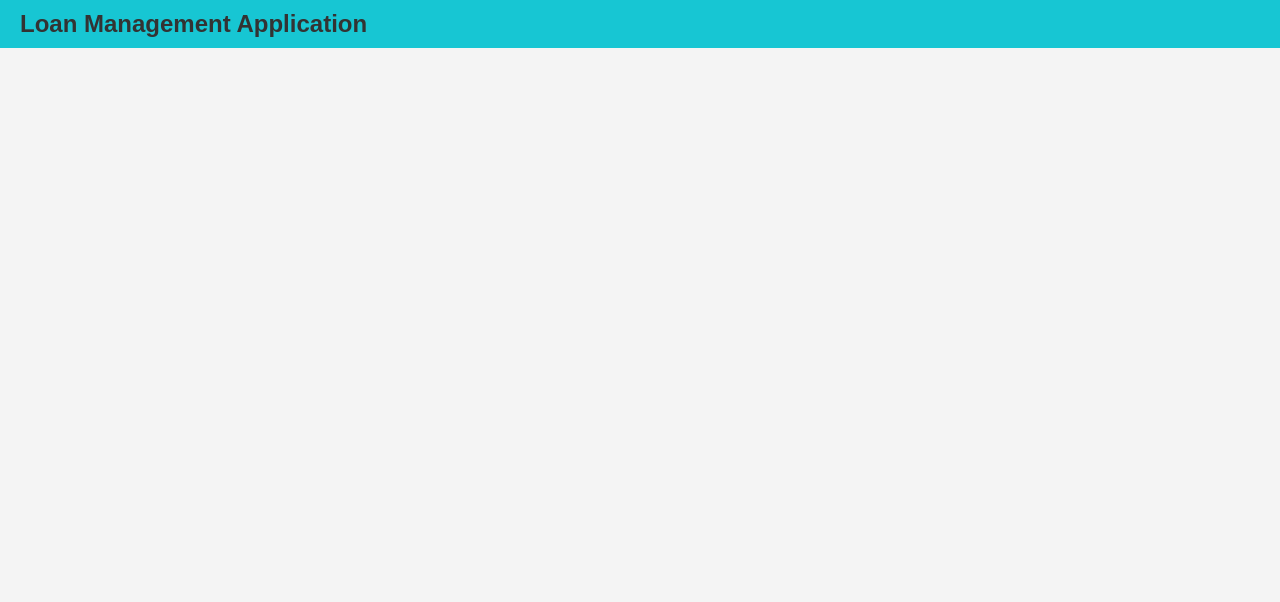
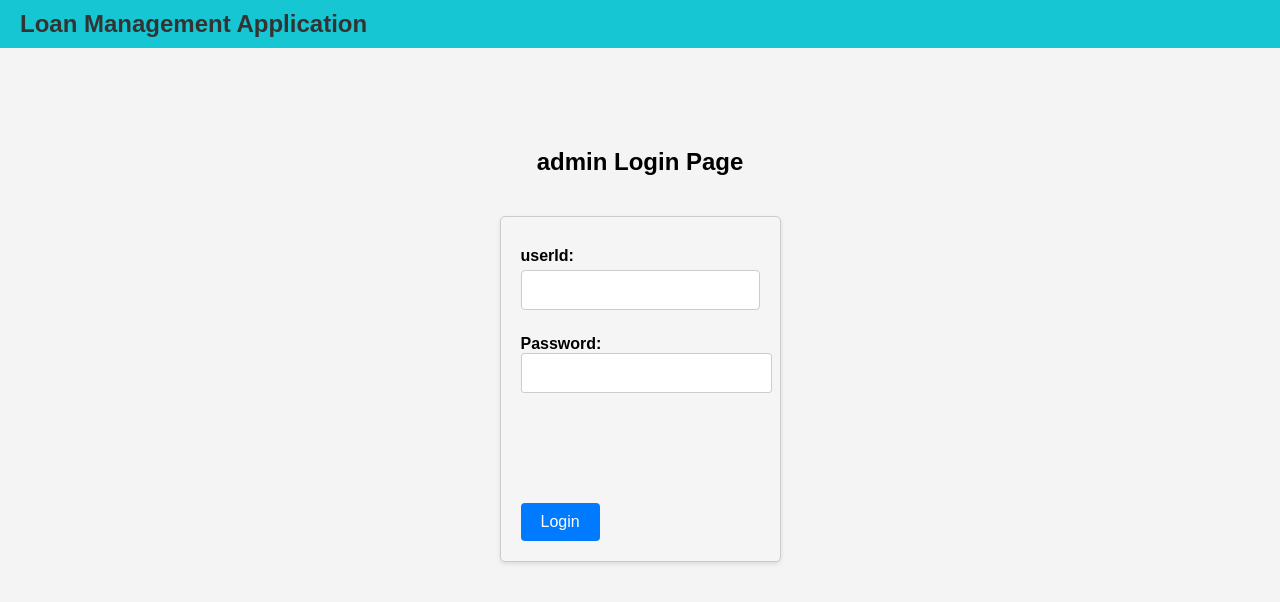
Before and after one commit to SagnikH-WF/loanapp-frontend, a React (Create React App) app: page /admin/login in a window 1280 px wide. Shown: the top 602 px of the page. Built offline with nearby package versions, Linux system fonts and the light colour scheme.

Commit message:
working on admin routes

```diff
--- a/src/components/Home.js
+++ b/src/components/Home.js
@@ -9,10 +9,14 @@ function Home() {
     navigate("/login");
   }
 
+  const handleLoginAsAdmin = () => {
+	navigate("/admin/login");
+  }
+
 	return (
 		<div className="home-container">
 			<div className="centered-buttons">
-				<button className="login-button">Login as Admin</button>
+				<button className="login-button" onClick={handleLoginAsAdmin}>Login as Admin</button>
 				<button className="login-button" onClick={handleLoginAsUser}>
 					Login as User
 				</button>
--- a/src/components/Layout.js
+++ b/src/components/Layout.js
@@ -13,7 +13,7 @@ const Layout = (props) => {
 		<div>
 			<Navigation isLoggedIn={isLoggedIn}/>
 			{/* <div>{props.children}</div>			 */}
-      <RouterConfig handleLogin={handleLogin}/>
+      		<RouterConfig handleLogin={handleLogin}/>
 		</div>
 	);
 };
--- a/src/components/Login.js
+++ b/src/components/Login.js
@@ -19,7 +19,7 @@ function LoginPage(props) {
     console.log('Data being sent to the backend:', requestData); // Log the data
 
     try {
-      const response = await axios.post('http://localhost:8090/employee/login', requestData);
+      const response = await axios.post(`http://localhost:8090/employee/${props.role}/login`, requestData);
       console.log(response);
       sessionStorage.setItem("employeeId", response.data.employeeId);
       sessionStorage.setItem("designation", response.data.designation);
@@ -34,6 +34,7 @@ function LoginPage(props) {
 
       //added for logged in state management at layout level
       props.handleLogin(true);
+      sessionStorage.setItem("isLoggedIn", true);
       navigate("/dashboard");
     } catch (err) {
       console.log(err.response.data.message); //TODO: contains the error message from the backend, display it
@@ -43,7 +44,7 @@ function LoginPage(props) {
 
   return (
     <div className="login-container">
-      <h2>Login Page</h2>
+      <h2>{props.role} Login Page</h2>
       <form onSubmit={handleLogin} className="login-form">
         <div>
           <label>userId:</label>
--- a/src/components/Navigation.js
+++ b/src/components/Navigation.js
@@ -2,7 +2,9 @@ import React from 'react';
 import "./Navigation.css";
 import { useNavigate } from 'react-router-dom';
 
-function Navbar({ isLoggedIn }) {
+function Navbar() {
+  const isLoggedIn = sessionStorage.getItem("isLoggedIn");
+  console.log(isLoggedIn);
   const navigate = useNavigate();
 
   const handleSwitchingToDashboard = () => {
--- a/src/navigation/RouterConfig.js
+++ b/src/navigation/RouterConfig.js
@@ -18,8 +18,9 @@ function RouterConfig({handleLogin}) {
           <Route path="/" exact element={<Home />} />
           <Route
             path="/login"
-            element={<Login handleLogin={handleLogin} />}
+            element={<Login role={"user"} />}
           />
+          <Route path="/admin/login" element={<Login role={"admin"} />} />
           <Route path="/dashboard" element={<Dashboard />} />
           <Route path="/applyLoan" element={<UserApplyLoanForm />} />
           <Route path="/viewLoans" element={<LoanList />} />
```
